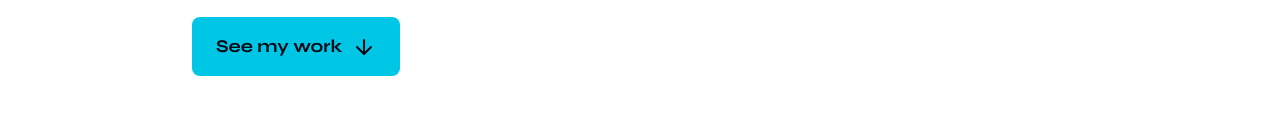
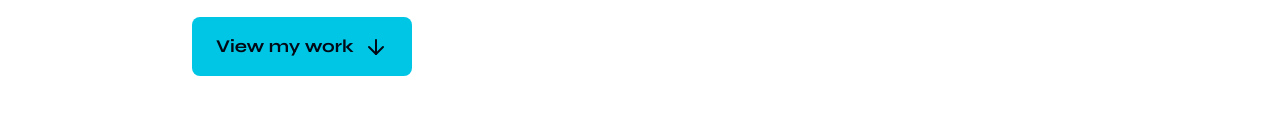
Before and after one commit to GrantC123/old-portfolio, a website built with Vite: page index.html in a window 1280 px wide. Shown: the part 359-485 px from the top of the page. Built offline with nearby package versions, Linux system fonts and the light colour scheme; a web font is replaced by a local one.

Commit message:
Update index.html

```diff
--- a/index.html
+++ b/index.html
@@ -26,7 +26,7 @@
                 <span class="text-gray-900">I'm Grant</span> — Senior Product Designer and Creative Leader driving results through strategic design and team empowerment.
             </div>
             <primary-button href="#project-section" class="mt-6">
-                See my work
+                View my work
                 <i slot="icon" data-lucide="arrow-down"></i>
 
             </primary-button>
```
